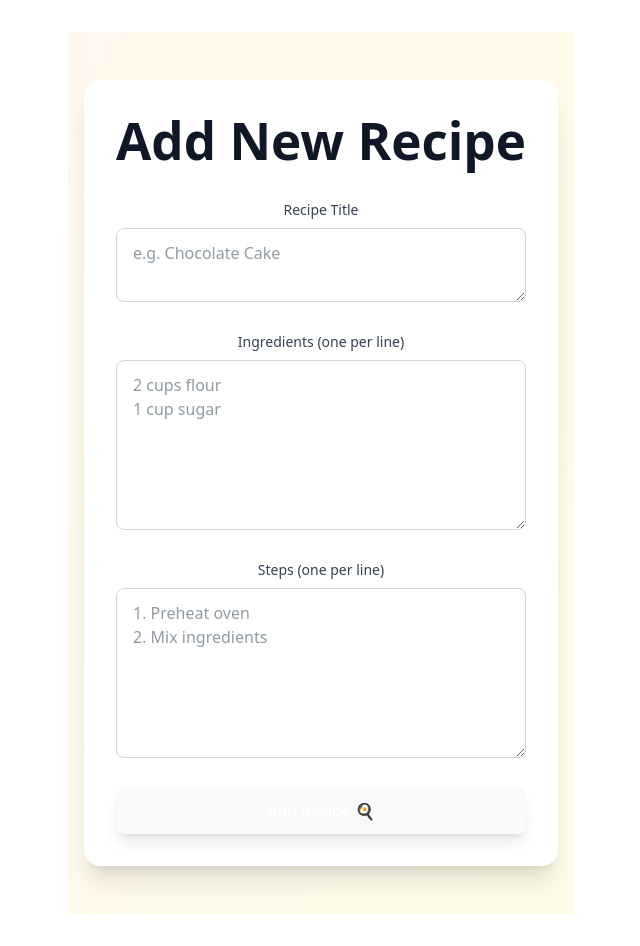
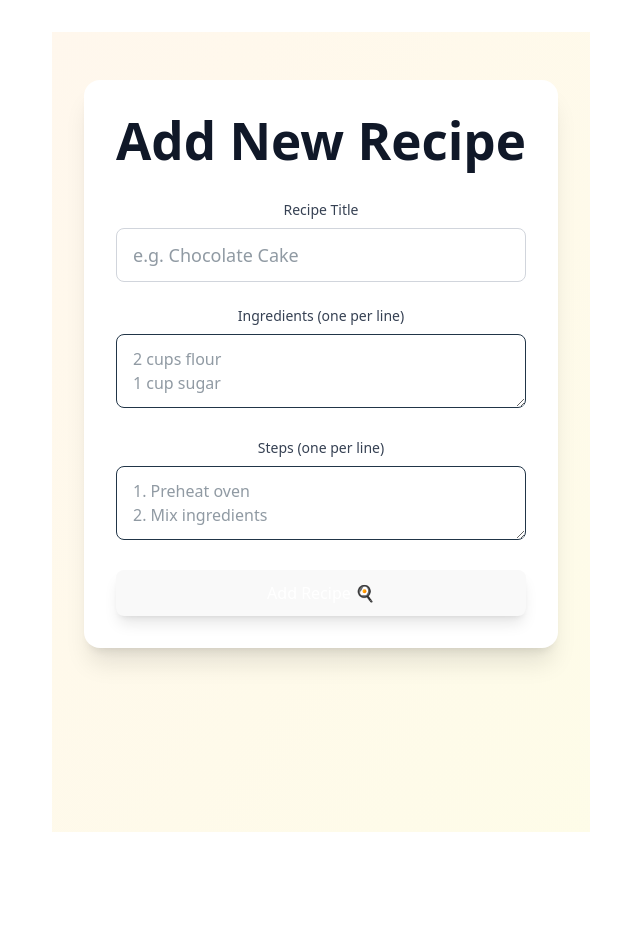
Before and after one commit to Muzdalifah20/alx-fe-reactjs, a React app in the folder recipe-sharing-platform/: page /add-recipe in a window 1280 px wide. Shown: the whole page, without its empty margins (319-959 px from the left). After the commit the page ends 864 px from the top, so only its background shows below. Built offline with nearby package versions, Linux system fonts and the light colour scheme; the HTML template or start-up script is replaced by a standard one.

Commit message:
add recipe detail page

```diff
--- a/recipe-sharing-platform/src/components/AddRecipeForm.jsx
+++ b/recipe-sharing-platform/src/components/AddRecipeForm.jsx
@@ -5,28 +5,23 @@ export default function AddRecipeForm() {
   const [title, setTitle] = useState("");
   const [ingredients, setIngredients] = useState("");
   const [steps, setSteps] = useState("");
-  const [errors, setErrors] = useState({}); // ✅ Added errors object
+  const [errors, setErrors] = useState({});
   const [error, setError] = useState("");
 
-  // ✅ Added validate function
   const validate = () => {
     const newErrors = {};
-
     if (!title.trim()) newErrors.title = "Title is required";
     if (!ingredients.trim()) newErrors.ingredients = "Ingredients required";
     else if (ingredients.split("\n").filter((line) => line.trim()).length < 2) {
       newErrors.ingredients = "Need at least 2 ingredients";
     }
     if (!steps.trim()) newErrors.steps = "Steps required";
-
     setErrors(newErrors);
     return Object.keys(newErrors).length === 0;
   };
 
   const handleSubmit = (e) => {
     e.preventDefault();
-
-    // ✅ Use validate function
     const isValid = validate();
     if (!isValid) return;
 
@@ -47,43 +42,45 @@ export default function AddRecipeForm() {
 
     console.log("New recipe:", newRecipe);
     alert("Recipe added!");
-
-    setErrors({}); // ✅ Clear errors
+    setErrors({});
     setTitle("");
     setIngredients("");
     setSteps("");
-    setError("");
   };
 
-  // ✅ Clear error when user types
   const handleChange = (field, value) => {
-    if (errors[field]) {
-      setErrors({ ...errors, [field]: "" });
-    }
+    if (errors[field]) setErrors({ ...errors, [field]: "" });
     if (field === "title") setTitle(value);
     if (field === "ingredients") setIngredients(value);
     if (field === "steps") setSteps(value);
   };
 
   return (
-    <div className="min-h-screen bg-gradient-to-br from-orange-50 to-yellow-50 py-12 px-4">
-      <div className="max-w-lg mx-auto bg-white rounded-2xl shadow-xl p-8">
-        <h1 className="text-3xl font-bold text-center text-gray-900 mb-8">
+    <div className="min-h-screen bg-gradient-to-br from-orange-50 to-yellow-50 py-12 px-4 md:px-8">
+      {/* ✅ md:px-8 */}
+      <div className="max-w-lg mx-auto bg-white rounded-2xl shadow-xl p-6 md:p-8">
+        {/* ✅ md:p-8 */}
+        <h1 className="text-2xl md:text-3xl font-bold text-center text-gray-900 mb-8">
+          {/* ✅ md:text-3xl */}
           Add New Recipe
         </h1>
 
-        <form onSubmit={handleSubmit} className="space-y-6">
+        <form onSubmit={handleSubmit} className="space-y-4 md:space-y-6">
+          {/* ✅ md:space-y-6 */}
+
           {/* Title */}
           <div>
             <label className="block text-sm font-medium text-gray-700 mb-2">
               Recipe Title
             </label>
-            <textarea
+            <input
+              type="text"
               value={title}
               onChange={(e) => handleChange("title", e.target.value)}
-              className="w-full px-4 py-3 border border-gray-300 rounded-lg focus:ring-2 focus:ring-orange-500"
+              className="w-full px-3 md:px-4 py-2 md:py-3 border border-gray-300 rounded-lg focus:ring-2 focus:ring-orange-500 text-base md:text-lg"
               placeholder="e.g. Chocolate Cake"
             />
+            {/* ✅ md:px-4 md:py-3 md:text-lg */}
             {errors.title && (
               <p className="mt-1 text-sm text-red-600">{errors.title}</p>
             )}
@@ -97,13 +94,12 @@ export default function AddRecipeForm() {
             <textarea
               value={ingredients}
               onChange={(e) => handleChange("ingredients", e.target.value)}
-              rows="6"
-              className={`w-full px-4 py-3 border rounded-lg focus:ring-2 focus:ring-orange-500 resize-vertical ${
-                errors.ingredients ? "border-red-500" : "border-gray-300"
-              }`}
+              rows="5 md:rows-6"
+              className="w-full px-3 md:px-4 py-2 md:py-3 border rounded-lg focus:ring-2 focus:ring-orange-500 resize-vertical text-sm md:text-base"
               placeholder="2 cups flour
 1 cup sugar"
             />
+            {/* ✅ md:px-4 md:py-3 md:text-base md:rows-6 */}
             {errors.ingredients && (
               <p className="mt-1 text-sm text-red-600">{errors.ingredients}</p>
             )}
@@ -117,13 +113,12 @@ export default function AddRecipeForm() {
             <textarea
               value={steps}
               onChange={(e) => handleChange("steps", e.target.value)}
-              rows="6"
-              className={`w-full px-4 py-3 border rounded-lg focus:ring-2 focus:ring-orange-500 resize-vertical ${
-                errors.steps ? "border-red-500" : "border-gray-300"
-              }`}
+              rows="5 md:rows-6"
+              className="w-full px-3 md:px-4 py-2 md:py-3 border rounded-lg focus:ring-2 focus:ring-orange-500 resize-vertical text-sm md:text-base"
               placeholder="1. Preheat oven
 2. Mix ingredients"
             />
+            {/* ✅ md:px-4 md:py-3 md:text-base md:rows-6 */}
             {errors.steps && (
               <p className="mt-1 text-sm text-red-600">{errors.steps}</p>
             )}
@@ -132,8 +127,9 @@ export default function AddRecipeForm() {
           <button
             type="submit"
             disabled={Object.keys(errors).length > 0}
-            className="w-full bg-orange-500 text-white py-4 px-6 rounded-lg font-semibold text-lg hover:bg-orange-600 shadow-lg disabled:opacity-50 disabled:cursor-not-allowed"
+            className="w-full bg-orange-500 text-white py-3 md:py-4 px-6 md:px-8 rounded-lg font-semibold text-base md:text-lg hover:bg-orange-600 shadow-lg disabled:opacity-50"
           >
+            {/* ✅ md:py-4 md:px-8 md:text-lg */}
             Add Recipe 🍳
           </button>
         </form>
```
